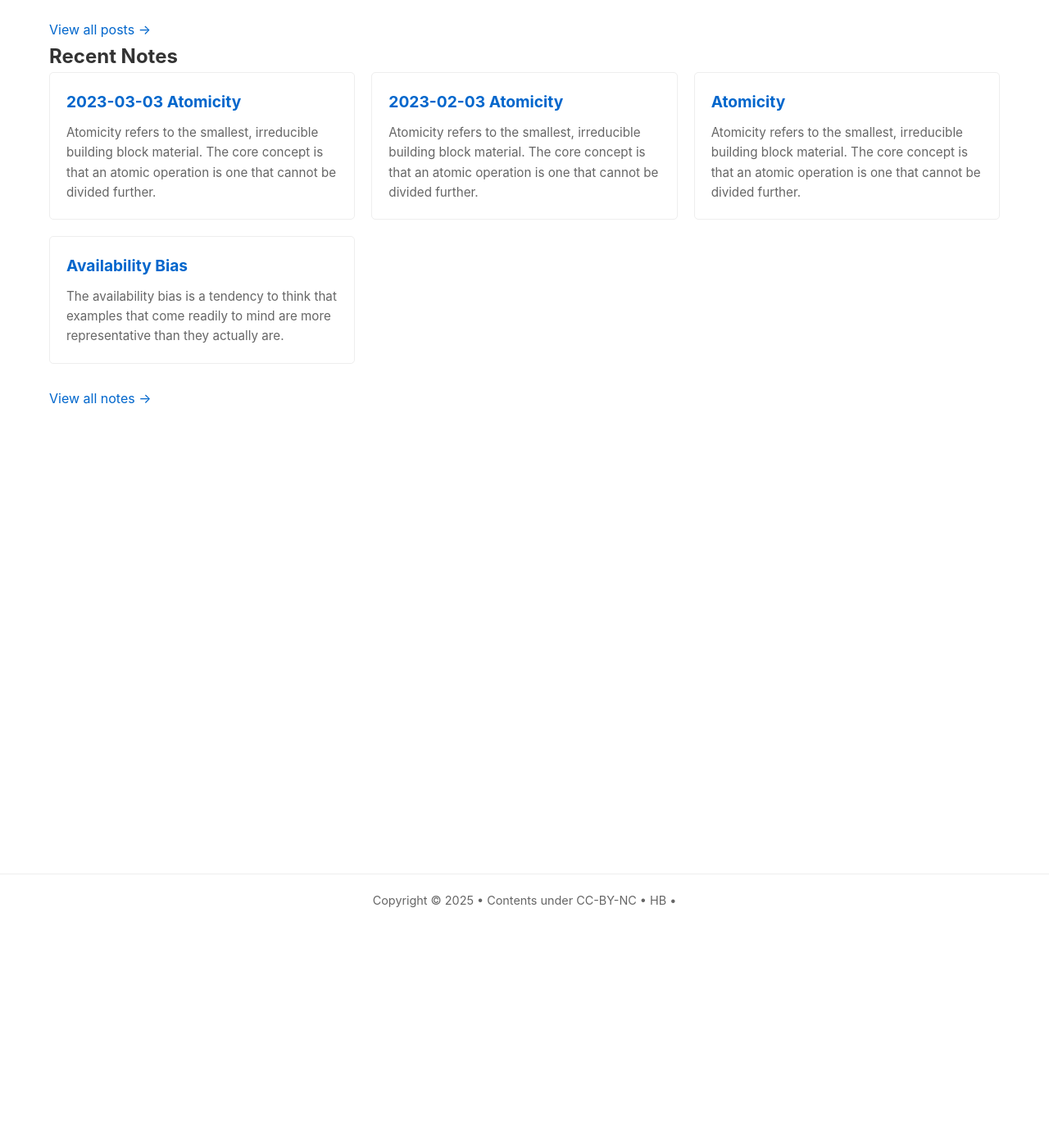
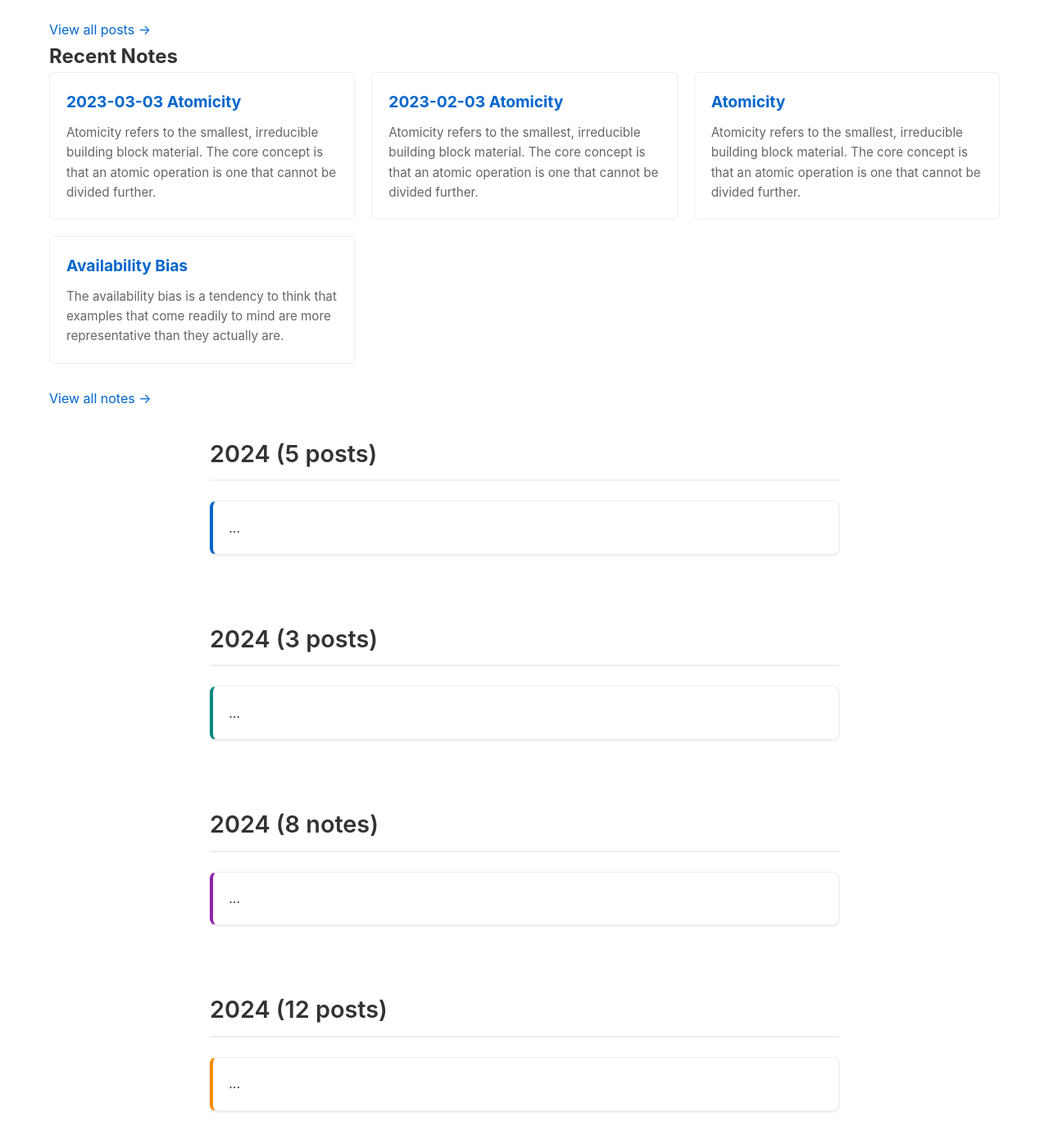
Before and after one commit to HelloPages/blog, a Jekyll site: the page built from home.html, in a window 1280 px wide and 1400 px high, scrolled down 273 px. Shown: the top 1396 px of the window at 82% size. Built offline with Jekyll 4.4.1, drawn with Linux system fonts in a browser that asks for light colours.

Commit message:
Update home.html

```diff
--- a/home.html
+++ b/home.html
@@ -23,4 +23,45 @@ permalink: /home/
       <a href="{{ '/notes' | relative_url }}" class="view-all">View all notes →</a>
     </section>
   </div>
+         <!--  test  -->
+  <!-- Archive 页面 -->
+<div class="archive">
+  <div class="archive-year">
+    <h2>2024 (5 posts)</h2>
+    <ul class="post-list">
+      <li>...</li>
+    </ul>
+  </div>
 </div>
+
+<!-- Posts 页面 -->
+<div class="posts">
+  <div class="posts-year">
+    <h2>2024 (3 posts)</h2>
+    <ul class="post-list">
+      <li>...</li>
+    </ul>
+  </div>
+</div>
+
+<!-- Notes 页面 -->
+<div class="notes">
+  <div class="notes-year">
+    <h2>2024 (8 notes)</h2>
+    <ul class="post-list">
+      <li>...</li>
+    </ul>
+  </div>
+</div>
+
+<!-- Microblog 页面 -->
+<div class="microblog">
+  <div class="microblog-year">
+    <h2>2024 (12 posts)</h2>
+    <ul class="post-list">
+      <li>...</li>
+    </ul>
+  </div>
+</div>
+         <!--  test  -->
+</div>
```
